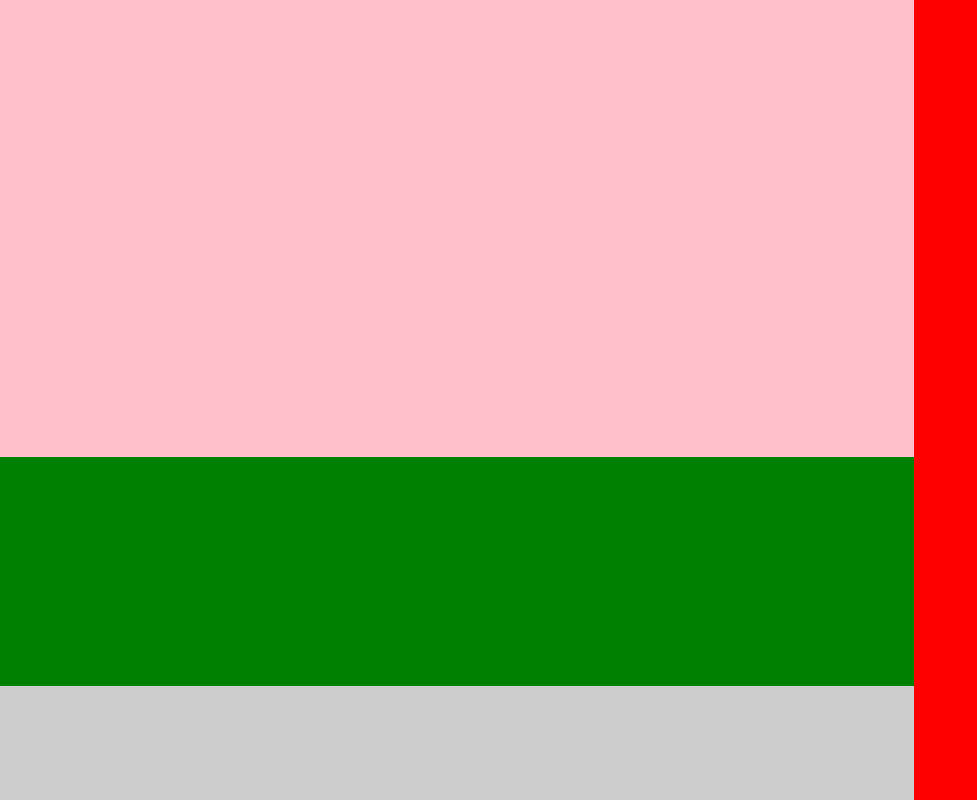
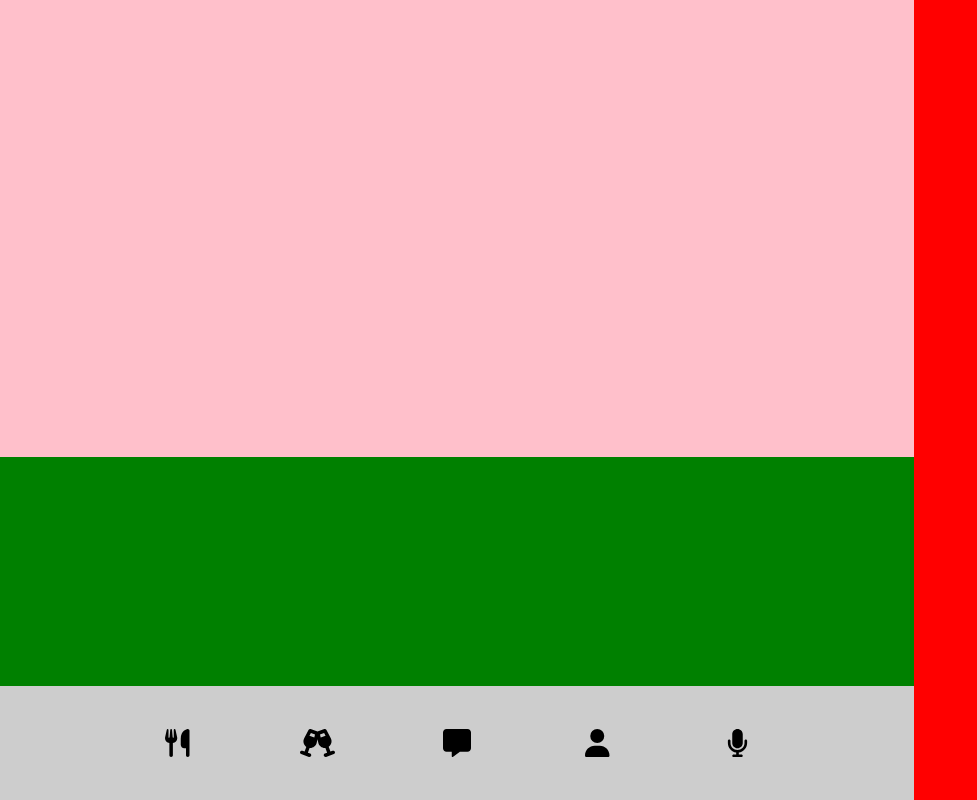
Before and after one commit to Presho99/smart-kitchens, a React (Create React App) app: page / in a window 1280 px wide. Shown: the whole page, without its empty margins (0-977 px from the left). Built offline with nearby package versions, Linux system fonts and the light colour scheme; some icons are missing.

Commit message:
Style icons

```diff
--- a/src/App.css
+++ b/src/App.css
@@ -23,6 +23,9 @@ background-color: pink;
 
 .left .bottom{
   background-color: #CDCDCD;
+  display: flex;
+  justify-content: center;
+  align-items: center;
 }
 .right{
   background-color: red;
--- /dev/null
+++ b/src/components/Icons.css
@@ -0,0 +1,29 @@
+.icons{
+
+    width: 70%;
+    height: 80%;
+    display: flex;
+    align-items: center;
+    justify-content: space-between;
+}
+
+.icon-container{
+    width: 80px;
+    height: 80px;
+    display: flex;
+    justify-content: center;
+    align-items: center;
+   transition: 0.3s ease-in;
+    cursor: pointer;
+    border-radius: 50%;
+}
+
+.icon-container:hover{
+    background-color: #A5A5A5;
+    border-radius: 50%;
+}
+
+.itself{
+    font-size: 28px;
+
+}
--- /dev/null
+++ b/src/components/Icons.js
@@ -0,0 +1,25 @@
+import React from 'react'
+import { FontAwesomeIcon } from '@fortawesome/react-fontawesome'
+import { faChampagneGlasses, faMessage, faMicrophone, faUtensils, faUser} from '@fortawesome/free-solid-svg-icons'
+import "../components/Icons.css"
+
+const iconNames = [faUtensils, faChampagneGlasses, faMessage, faUser, faMicrophone]
+
+
+function Icons() {
+  return (
+    <div className='icons'>
+
+        {iconNames.map((icon, index) => (
+             <div className='icon-container'>
+            <FontAwesomeIcon key={index} icon={icon} className="itself"/>
+            </div>
+        ))}
+
+
+
+    </div>
+  )
+}
+
+export default Icons
```
